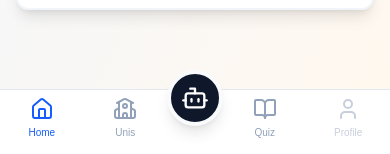
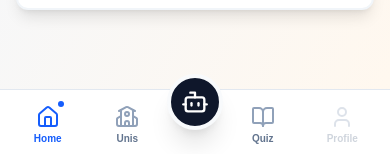
Before and after one commit to yyarar/italypath, a Next.js app: page / in a window 390 px wide. Shown: the part 690-844 px from the top of the page. Built offline with nearby package versions, Linux system fonts and the light colour scheme; no server answers.

Commit message:
AI Streaming ozelligi eklendi

```diff
--- a/app/layout.tsx
+++ b/app/layout.tsx
@@ -1,9 +1,8 @@
 import { ClerkProvider } from '@clerk/nextjs'
-import type { Metadata } from "next";
+import type { Metadata, Viewport } from "next"; // Viewport ekledik
 import { Geist, Geist_Mono } from "next/font/google";
 import "./globals.css";
 import { LanguageProvider } from '@/context/LanguageContext';
-// 👇 1. BottomNav'ı import et
 import BottomNav from '@/components/BottomNav';
 
 const geistSans = Geist({
@@ -19,6 +18,21 @@ const geistMono = Geist_Mono({
 export const metadata: Metadata = {
   title: "ItalyPath",
   description: "İtalya Eğitim Rehberi",
+  // PWA ve mobil cihazlarda uygulamanın adını ve ikon ayarlarını destekler
+  appleWebApp: {
+    capable: true,
+    statusBarStyle: "default",
+    title: "ItalyPath",
+  },
+};
+
+// Üst barın rengini Slate-50 (arka plan rengin) ile eşleyelim
+export const viewport: Viewport = {
+  themeColor: "#f8fafc",
+  width: "device-width",
+  initialScale: 1,
+  maximumScale: 1, // Kullanıcının zoom yapıp arayüzü bozmasını engeller (Native hissi için)
+  userScalable: false,
 };
 
 export default function RootLayout({
@@ -30,15 +44,16 @@ export default function RootLayout({
     <ClerkProvider>
       <html lang="en">
         <body
-          className={`${geistSans.variable} ${geistMono.variable} antialiased bg-slate-50`}
+          className={`${geistSans.variable} ${geistMono.variable} antialiased bg-slate-50 text-slate-900`}
         >
           <LanguageProvider>
-            {/* Sayfa İçeriği */}
-            <main className="pb-20"> {/* 👇 Alt menü içeriği kapatmasın diye padding bıraktık */}
+            {/* pb-20 kalsın ama içine 'safe-area' desteği ekleyeceğiz
+                Ayrıca taşmaları engellemek için overflow-x-hidden önemli.
+            */}
+            <main className="min-h-screen pb-24 overflow-x-hidden">
               {children}
             </main>
 
-            {/* 👇 2. Alt Menüyü Buraya Koyduk (Tüm sayfalarda çıkacak) */}
             <BottomNav />
 
           </LanguageProvider>
--- a/components/BottomNav.tsx
+++ b/components/BottomNav.tsx
@@ -5,51 +5,77 @@ import Link from 'next/link';
 import { usePathname } from 'next/navigation';
 import { Home, School, Bot, User, BookOpen } from 'lucide-react';
 import { useLanguage } from '@/context/LanguageContext';
+import { motion } from 'framer-motion'; // Animasyon için
 
 export default function BottomNav() {
   const pathname = usePathname();
   const { t } = useLanguage();
 
-  // Hangi sayfanın aktif olduğunu kontrol eden fonksiyon
   const isActive = (path: string) => pathname === path;
 
+  // Navigasyon elemanlarını bir diziye alalım (Daha temiz kod ve animasyon yönetimi için)
+  const navItems = [
+    { href: '/', icon: Home, label: 'Home' }, // Burayı ileride t('home') yapabilirsin
+    { href: '/universities', icon: School, label: 'Unis' },
+    { href: '/ai-mentor', icon: Bot, label: 'AI', isCenter: true },
+    { href: '/quiz', icon: BookOpen, label: 'Quiz' },
+    { href: '/profile', icon: User, label: 'Profile', disabled: true },
+  ];
+
   return (
-    <div className="md:hidden fixed bottom-0 left-0 w-full bg-white border-t border-slate-200 z-50 pb-safe">
-      <div className="flex justify-around items-center h-16 pb-2">
+    <nav className="md:hidden fixed bottom-0 left-0 w-full bg-white/80 backdrop-blur-lg border-t border-slate-200 z-50 pb-[env(safe-area-inset-bottom)]">
+      <div className="flex justify-around items-end h-16 px-2 relative">
 
-        {/* Ana Sayfa */}
-        <Link href="/" className={`flex flex-col items-center justify-center w-full h-full ${isActive('/') ? 'text-blue-600' : 'text-slate-400'}`}>
-          <Home className="w-6 h-6 mb-1" />
-          <span className="text-[10px] font-medium">Home</span>
-        </Link>
+        {navItems.map((item) => {
+          const ActiveIcon = item.icon;
+          const active = isActive(item.href);
 
-        {/* Üniversiteler */}
-        <Link href="/universities" className={`flex flex-col items-center justify-center w-full h-full ${isActive('/universities') ? 'text-blue-600' : 'text-slate-400'}`}>
-          <School className="w-6 h-6 mb-1" />
-          <span className="text-[10px] font-medium">Unis</span>
-        </Link>
+          if (item.isCenter) {
+            return (
+              <Link key={item.href} href={item.href} className="relative -top-6 z-10">
+                <motion.div
+                  whileTap={{ scale: 0.9 }}
+                  whileHover={{ scale: 1.05 }}
+                  className={`w-14 h-14 rounded-full flex items-center justify-center shadow-xl border-4 border-slate-50 transition-colors ${active ? 'bg-blue-600 text-white' : 'bg-slate-900 text-white'}`}
+                >
+                  <Bot className="w-7 h-7" />
+                </motion.div>
+                {/* Aktifse altında bir parlama efekti */}
+                {active && (
+                  <motion.div
+                    layoutId="activeGlow"
+                    className="absolute -inset-1 bg-blue-500/30 blur-lg rounded-full -z-10"
+                  />
+                )}
+              </Link>
+            );
+          }
 
-        {/* AI Mentor (Ortadaki Büyük Buton) */}
-        <Link href="/ai-mentor" className="relative group -top-5">
-           <div className={`w-14 h-14 rounded-full flex items-center justify-center shadow-lg border-4 border-slate-50 transition-transform active:scale-95 ${isActive('/ai-mentor') ? 'bg-blue-600 text-white' : 'bg-slate-900 text-white'}`}>
-             <Bot className="w-7 h-7" />
-           </div>
-        </Link>
+          return (
+            <Link
+              key={item.href}
+              href={item.disabled ? '#' : item.href}
+              className={`flex flex-col items-center justify-center w-full pb-2 transition-all ${item.disabled ? 'opacity-30 cursor-not-allowed' : 'active:scale-90'}`}
+            >
+              <div className="relative">
+                <ActiveIcon className={`w-6 h-6 mb-0.5 transition-colors ${active ? 'text-blue-600' : 'text-slate-400'}`} />
 
-        {/* Sınavlar (Quiz) */}
-        <Link href="/quiz" className={`flex flex-col items-center justify-center w-full h-full ${isActive('/quiz') ? 'text-blue-600' : 'text-slate-400'}`}>
-          <BookOpen className="w-6 h-6 mb-1" />
-          <span className="text-[10px] font-medium">Quiz</span>
-        </Link>
-
-        {/* Profil (Clerk Sayfası yoksa direkt profile yönlendiririz ama şimdilik buton koyalım) */}
-        {/* Not: Clerk UserButton mobilde zor olabilir, buraya temsili profil ikonu koyuyoruz */}
-        <div className="flex flex-col items-center justify-center w-full h-full text-slate-400 opacity-50 cursor-not-allowed">
-          <User className="w-6 h-6 mb-1" />
-          <span className="text-[10px] font-medium">Profile</span>
-        </div>
+                {/* Aktif Sekme Göstergesi (Minik Nokta) */}
+                {active && (
+                  <motion.div
+                    layoutId="activeTab"
+                    className="absolute -top-1 -right-1 w-1.5 h-1.5 bg-blue-600 rounded-full"
+                  />
+                )}
+              </div>
+              <span className={`text-[10px] font-semibold transition-colors ${active ? 'text-blue-600' : 'text-slate-500'}`}>
+                {item.label}
+              </span>
+            </Link>
+          );
+        })}
 
       </div>
-    </div>
+    </nav>
   );
 }
--- a/package.json
+++ b/package.json
@@ -11,6 +11,7 @@
   "dependencies": {
     "@clerk/nextjs": "^6.37.3",
     "@google/generative-ai": "^0.24.1",
+    "framer-motion": "^12.34.0",
     "katex": "^0.16.28",
     "lucide-react": "^0.563.0",
     "next": "16.1.6",
```
Also changed, not shown: 1 other file (tests, documents, lock files or other folders).
